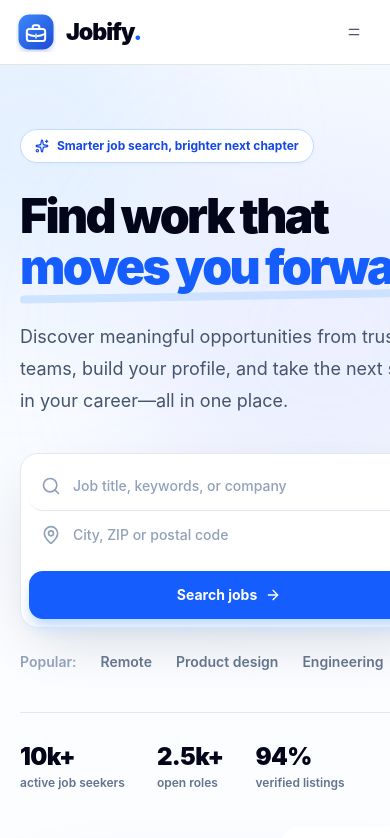
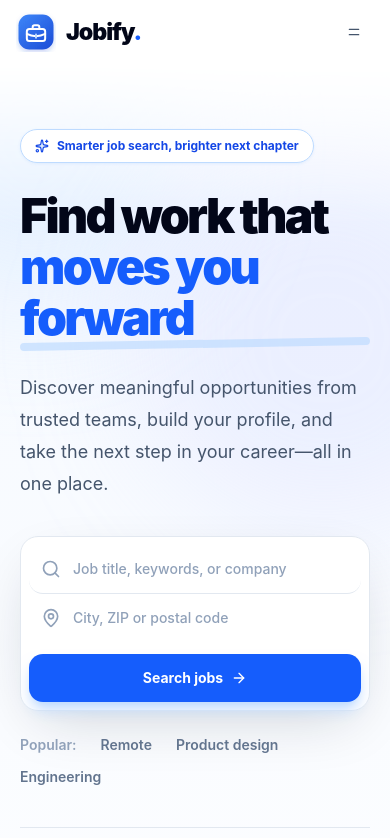
Before and after one commit to usama-collab/Job-Portal, a React (Vite) app in the folder Frontend/: page / in a window 390 px wide. Shown: the top 838 px of the page. Built offline with nearby package versions, Linux system fonts and the light colour scheme; no server answers.

Commit message:
Smooth homepage navbar blend and fix mobile hero overflow

```diff
--- a/Frontend/src/layouts/MainLayout.tsx
+++ b/Frontend/src/layouts/MainLayout.tsx
@@ -26,6 +26,7 @@ const MainLayout = () => {
     const baseURL = import.meta.env.VITE_API_BASE_URL.replace('/api', ''); // Get base server URL
     const navigate = useNavigate()
     const location = useLocation()
+    const isHome = location.pathname === '/'
     const logoutStore = useAuthStore((state) => state.logout)
     const token = localStorage.getItem('token')
 
@@ -68,8 +69,8 @@ const MainLayout = () => {
         }`;
 
     return (
-        <div className='min-h-screen flex flex-col bg-slate-50/30'>
-            <nav className='sticky top-0 z-50 w-full border-b bg-white/80 backdrop-blur-md'>
+        <div className={`min-h-screen flex flex-col ${isHome ? 'bg-white' : 'bg-slate-50/30'}`}>
+            <nav className={`sticky top-0 z-50 w-full border-b bg-white/80 backdrop-blur-md ${isHome ? 'border-transparent' : ''}`}>
                 <div className='mx-auto flex h-16 w-full max-w-6xl items-center justify-between px-4 sm:px-6'>
 
                     {/* Logo Section */}
--- a/Frontend/src/pages/Home.tsx
+++ b/Frontend/src/pages/Home.tsx
@@ -49,16 +49,18 @@ const Home = () => {
 
   return (
     <div className="overflow-hidden bg-white text-slate-950">
-      <section className="relative isolate border-b border-slate-100 bg-[linear-gradient(180deg,#f5f9ff_0%,#ffffff_88%)] px-5 pb-20 pt-16 sm:px-6 lg:pb-28 lg:pt-24">
-        <div className="pointer-events-none absolute -left-32 -top-20 -z-10 h-80 w-80 rounded-full bg-blue-200/30 blur-3xl" />
-        <div className="pointer-events-none absolute -right-32 top-20 -z-10 h-96 w-96 rounded-full bg-indigo-200/25 blur-3xl" />
+      <section className="relative isolate border-b border-slate-100 bg-white px-5 pb-20 pt-16 sm:px-6 lg:pb-28 lg:pt-24">
+        <div aria-hidden="true" className="pointer-events-none absolute inset-0 -z-10 overflow-hidden bg-[linear-gradient(180deg,#f5f9ff_0%,#ffffff_88%)] [mask-image:linear-gradient(to_bottom,transparent,black_10rem)]">
+          <div className="absolute -left-32 -top-20 h-80 w-80 rounded-full bg-blue-200/30 blur-3xl" />
+          <div className="absolute -right-32 top-20 h-96 w-96 rounded-full bg-indigo-200/25 blur-3xl" />
+        </div>
         <div className="mx-auto grid max-w-6xl items-center gap-16 lg:grid-cols-[1.03fr_.97fr]">
-          <div className="home-rise">
+          <div className="min-w-0 home-rise">
             <div className="mb-7 inline-flex items-center gap-2 rounded-full border border-blue-200 bg-white px-3.5 py-2 text-xs font-bold text-blue-700 shadow-sm shadow-blue-100/60">
               <Sparkles className="h-3.5 w-3.5 fill-blue-100" /> Smarter job search, brighter next chapter
             </div>
             <h1 className="max-w-3xl text-5xl font-black leading-[1.06] tracking-[-0.055em] sm:text-6xl lg:text-[4rem]">
-              Find work that <span className="relative whitespace-nowrap text-blue-600">moves you forward<span className="absolute -bottom-1 left-0 -z-10 h-2 w-full -rotate-1 rounded-full bg-blue-200/70" /></span>
+              Find work that <span className="relative block text-blue-600">moves you forward<span className="absolute -bottom-1 left-0 -z-10 h-2 w-full -rotate-1 rounded-full bg-blue-200/70" /></span>
             </h1>
             <p className="mt-7 max-w-xl text-lg leading-8 text-slate-600 sm:text-xl">Discover meaningful opportunities from trusted teams, build your profile, and take the next step in your career—all in one place.</p>
             <form onSubmit={findJobs} className="mt-9 flex max-w-2xl flex-col gap-3 rounded-2xl border border-slate-200 bg-white p-2 shadow-[0_20px_60px_-18px_rgba(15,23,42,0.2)] sm:flex-row">
```
